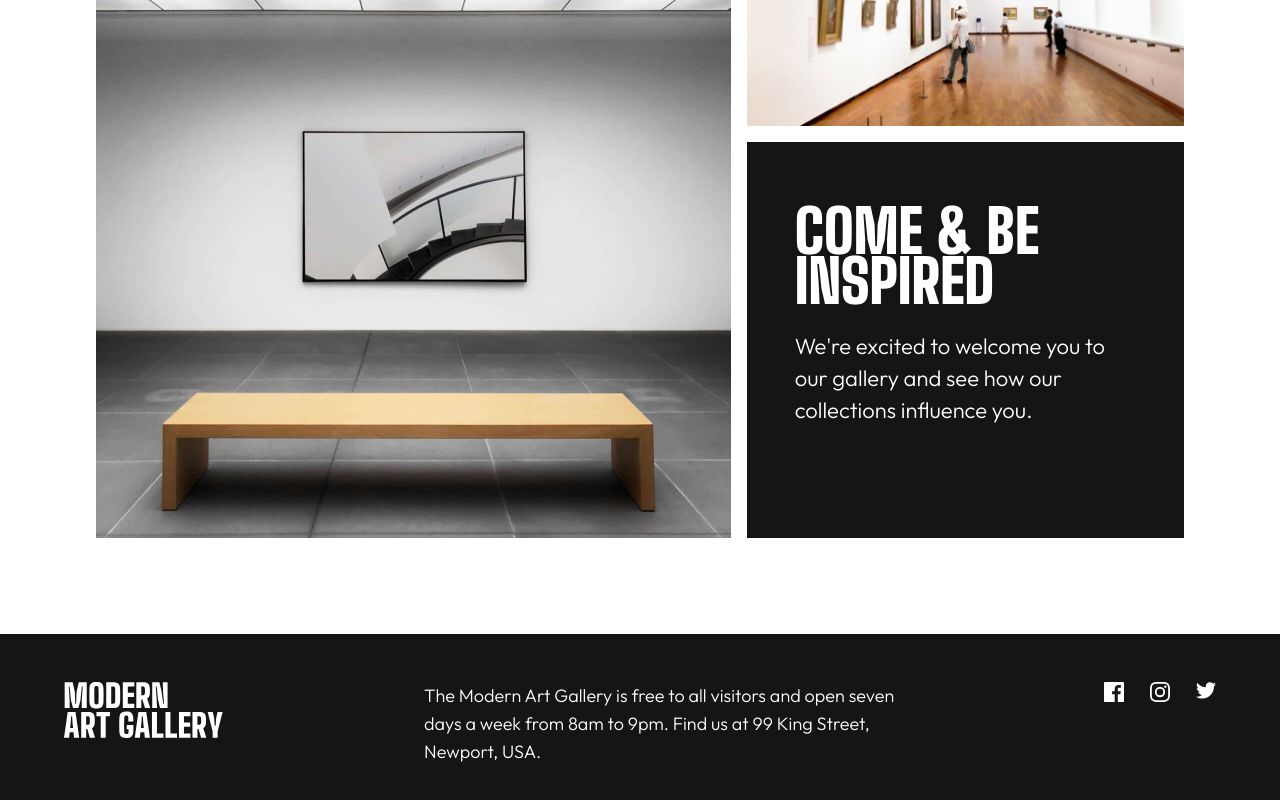
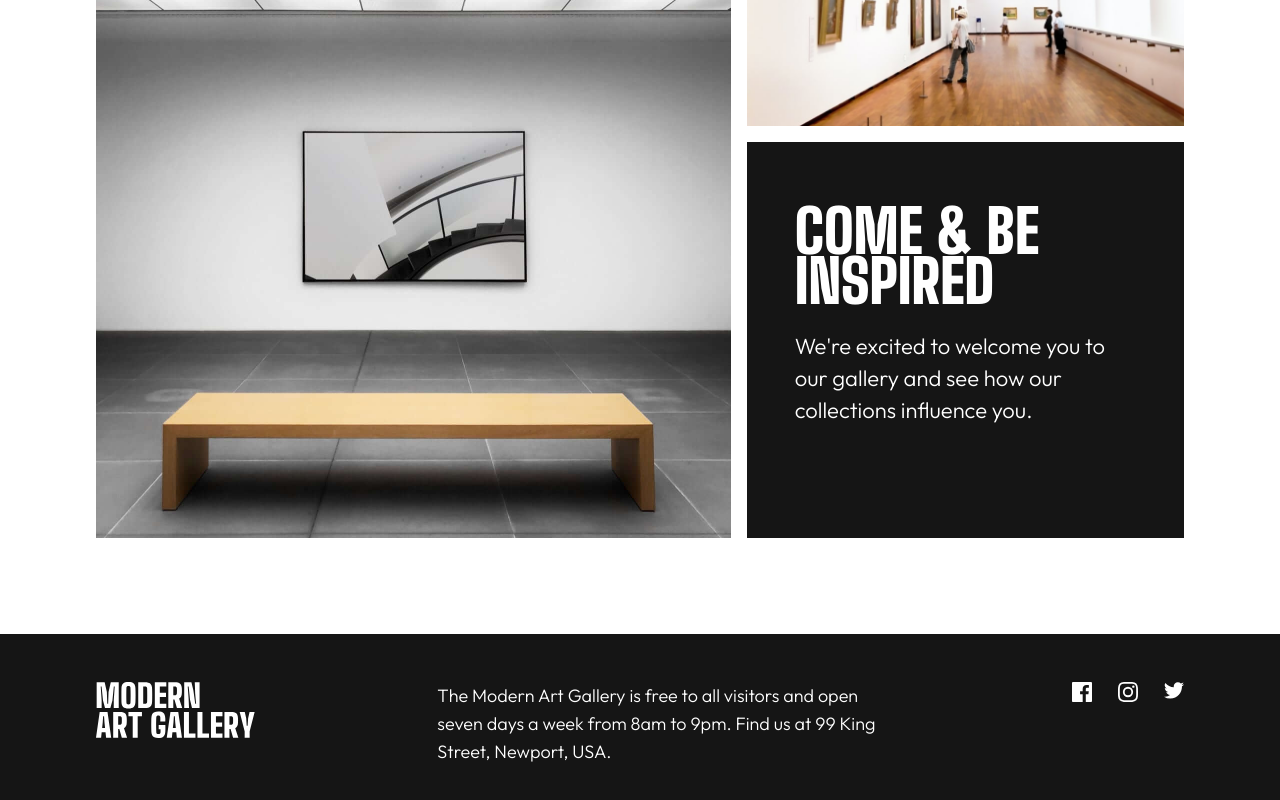
Before and after one commit to Tlwaller/modern-art-museum, a React (Create React App) app: page / in a window 1280 px wide. Shown: the part 1422-2222 px from the top of the page. Built offline with nearby package versions, Linux system fonts and the light colour scheme.

Commit message:
Update footer padding

```diff
--- a/src/components/Footer.js
+++ b/src/components/Footer.js
@@ -5,10 +5,10 @@ import tw from "assets/icon-twitter.svg";
 
 const Footer = () => {
   return (
-    <footer className="w-full bg-almost-black py-12 px-8">
+    <footer className="w-full bg-almost-black py-12">
       <div
         className={
-          "footer content flex flex-col gap-9 mx-auto" +
+          "footer content flex flex-col gap-9 mx-auto px-8" +
           " md:max-w-6xl md:flex-row md:justify-between"
         }
       >
```
